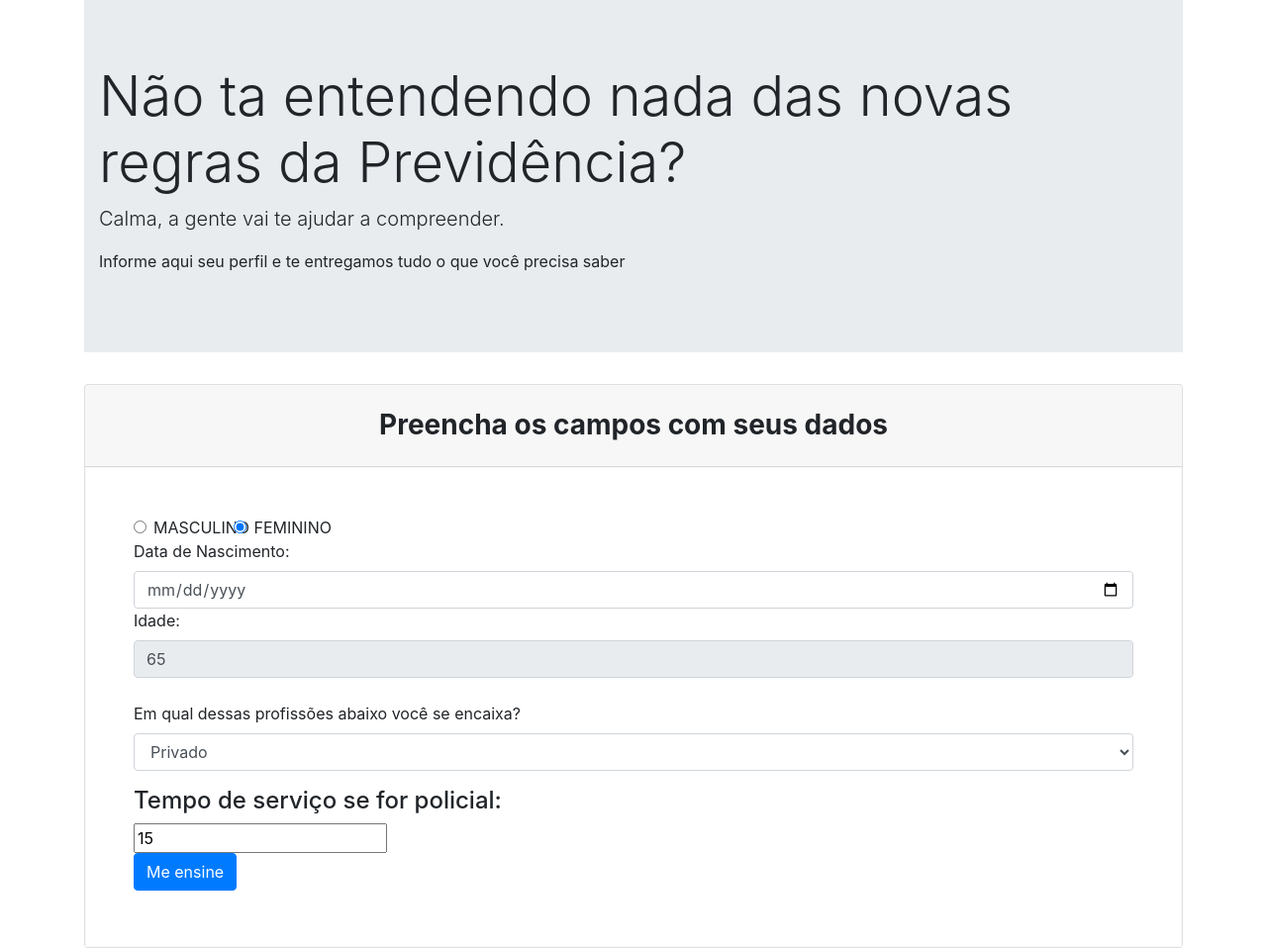
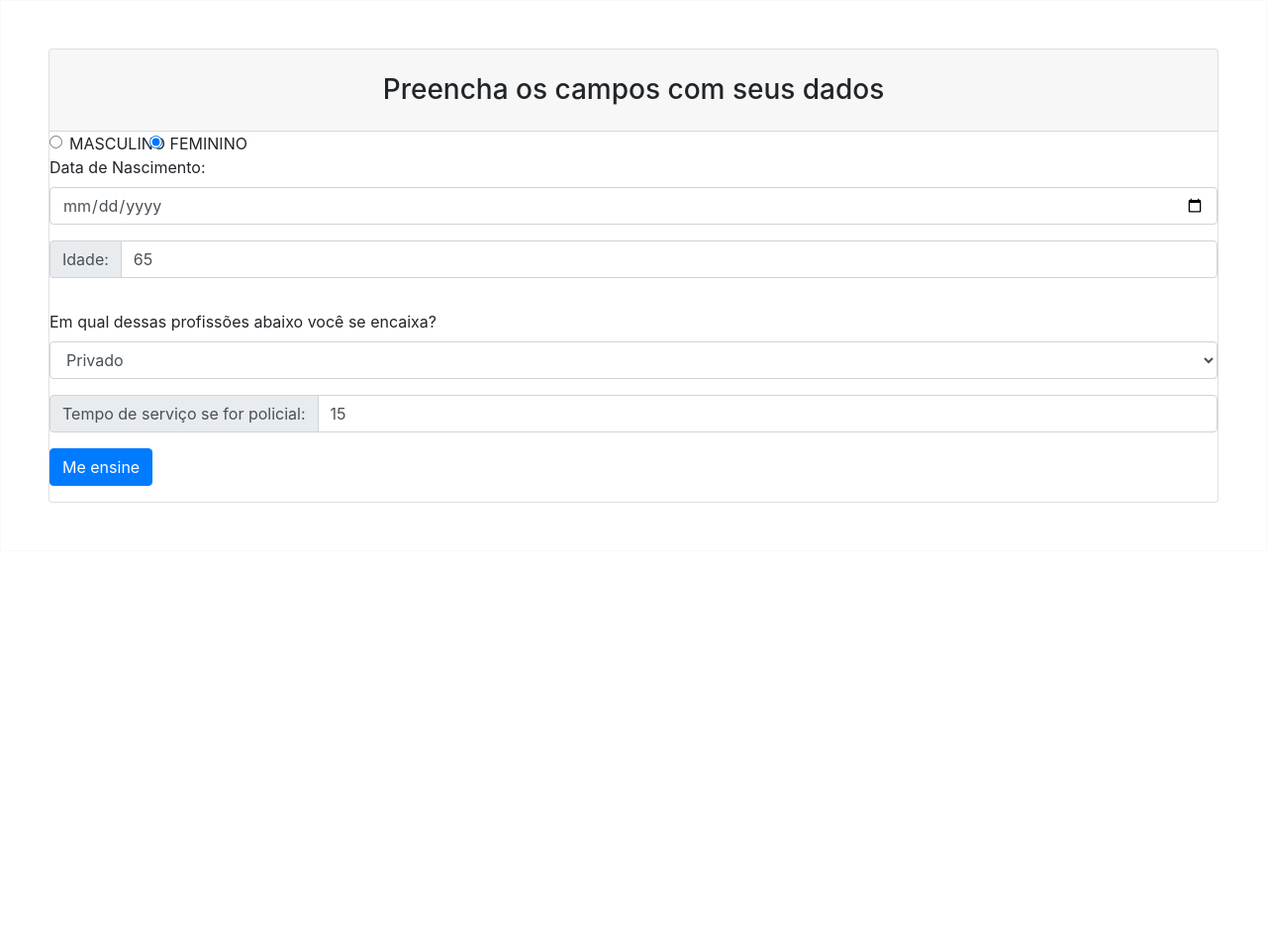
Before and after one commit to LiliGuimaraes/BrazilSocialSecurity, a plain HTML site: page index.html in a window 1280 px wide. Shown: the whole page at 99% size. After the commit the page ends 800 px from the top, so only its background shows below. Drawn offline with nearby package versions, Linux system fonts and the light colour scheme.

Commit message:
Update index.html

```diff
--- a/index.html
+++ b/index.html
@@ -6,31 +6,27 @@
     <meta charset="UTF-8">
     <meta name="viewport" content="width=device-width, initial-scale=1.0">
     <meta http-equiv="X-UA-Compatible" content="ie=edge">
-    <link rel="stylesheet" href="https://stackpath.bootstrapcdn.com/bootstrap/4.3.1/css/bootstrap.min.css" integrity="sha384-ggOyR0iXCbMQv3Xipma34MD+dH/1fQ784/j6cY/iJTQUOhcWr7x9JvoRxT2MZw1T" crossorigin="anonymous">
-    <script src="https://code.jquery.com/jquery-3.3.1.slim.min.js" integrity="sha384-q8i/X+965DzO0rT7abK41JStQIAqVgRVzpbzo5smXKp4YfRvH+8abtTE1Pi6jizo" crossorigin="anonymous"></script>
-    <script src="https://cdnjs.cloudflare.com/ajax/libs/popper.js/1.14.7/umd/popper.min.js" integrity="sha384-UO2eT0CpHqdSJQ6hJty5KVphtPhzWj9WO1clHTMGa3JDZwrnQq4sF86dIHNDz0W1" crossorigin="anonymous"></script>
-    <script src="https://stackpath.bootstrapcdn.com/bootstrap/4.3.1/js/bootstrap.min.js" integrity="sha384-JjSmVgyd0p3pXB1rRibZUAYoIIy6OrQ6VrjIEaFf/nJGzIxFDsf4x0xIM+B07jRM" crossorigin="anonymous"></script>
+    <link rel="stylesheet" href="https://stackpath.bootstrapcdn.com/bootstrap/4.3.1/css/bootstrap.min.css"
+        integrity="sha384-ggOyR0iXCbMQv3Xipma34MD+dH/1fQ784/j6cY/iJTQUOhcWr7x9JvoRxT2MZw1T" crossorigin="anonymous">
+    <script src="https://code.jquery.com/jquery-3.3.1.slim.min.js"
+        integrity="sha384-q8i/X+965DzO0rT7abK41JStQIAqVgRVzpbzo5smXKp4YfRvH+8abtTE1Pi6jizo"
+        crossorigin="anonymous"></script>
+    <script src="https://cdnjs.cloudflare.com/ajax/libs/popper.js/1.14.7/umd/popper.min.js"
+        integrity="sha384-UO2eT0CpHqdSJQ6hJty5KVphtPhzWj9WO1clHTMGa3JDZwrnQq4sF86dIHNDz0W1"
+        crossorigin="anonymous"></script>
+    <script src="https://stackpath.bootstrapcdn.com/bootstrap/4.3.1/js/bootstrap.min.js"
+        integrity="sha384-JjSmVgyd0p3pXB1rRibZUAYoIIy6OrQ6VrjIEaFf/nJGzIxFDsf4x0xIM+B07jRM"
+        crossorigin="anonymous"></script>
 
 </head>
 
 <body>
-    <div class="container">
-
-        <div class="jumbotron jumbotron-fluid">
-            <div class="container">
-                <h1 class="display-4">Não ta entendendo nada das novas regras da Previdência?</h1>
-                <p class="lead">Calma, a gente vai te ajudar a compreender.</p>
-                <p>Informe aqui seu perfil e te entregamos tudo o que você precisa saber</p>
-            </div>
-        </div>
-
+    <form>
+        <div class="border border-light p-5">
             <div class="card">
                 <h3 class="card-header info-color white-text text-center py-4">
-                <strong>Preencha os campos com seus dados</strong>
+                    Preencha os campos com seus dados
                 </h3>
-
-            <div class="border border-light p-5">
-                <div id="gender">
                 <div class="form-check" id="gender">
 
                     <input class="form-check-input" type="radio" name="gender" id="male" value="male">
@@ -38,21 +34,26 @@
                         MASCULINO
                     </label>
 
-                        <input class="form-check-input" type="radio" name="gender" id="female" value="female" checked>
+                    <input style="margin-right:20px" class="form-check-input" type="radio" name="gender" id="female"
+                        value="female" checked>
                     <label class="form-check-label">
                         FEMININO
                     </label>
                 </div>
+
                 <div>
                     <label for="data">Data de Nascimento:</label>
                     <input type="date" name="data" id="data" class="form-control">
                 </div>
-
-                    <div>
-                        <label for="idade">Idade:</label>
-                        <input value='65' type="num" name="idade" id="idade" class="form-control" placeholder="Idade" disabled>
+                <p>
+                    <div class="input-group mb-3">
+                        <div class="input-group-prepend">
+                            <label for="idade" class="input-group-text" id="inputGroup-sizing-default">Idade:</label>
                         </div>
-                    </br>
+                        <input value='65' type="num" name="idade" id="idade" class="form-control"
+                            aria-label="Sizing example input" aria-describedby="inputGroup-sizing-default">
+                    </div>
+                </p>
                 <div class="form-group">
                     <label>
                         Em qual dessas profissões abaixo você se encaixa?
@@ -67,18 +68,31 @@
                     </select>
                 </div>
 
-                    <div>
-                        <h4> Tempo de serviço se for policial:</h4>
-                        <input value="15" type="num" name="serviceOfficer" id="serviceOfficer">
+                <div class="input-group mb-3">
+                    <div class="input-group-prepend">
+                        <span class="input-group-text" id="inputGroup-sizing-default">Tempo de serviço se for
+                            policial:</span>
+                    </div>
+                    <input value="15" type="num" name="serviceOfficer" id="serviceOfficer" class="form-control"
+                        aria-label="Sizing example input" aria-describedby="inputGroup-sizing-default">
+                </div>
+                <p>
+                    <button onclick="MyButton()" class="btn btn-primary" type="button" data-toggle="collapse"
+                        data-target="#collapseExample" aria-expanded="false" aria-controls="collapseExample">
+                        Me ensine
+                    </button>
+                </p>
+                <div class="collapse" id="collapseExample">
+                    <div id="resume" class="card card-body">
+                        Anim pariatur cliche reprehenderit, enim eiusmod high life accusamus terry richardson ad squid.
+                        Nihil anim keffiyeh helvetica, craft beer labore wes anderson cred nesciunt sapiente ea
+                        proident.
+                    </div>
                 </div>
 
-                    <button class="btn btn-primary" onclick="MyButton()">Me ensine</button>
-                    <div id="resume">
-                        <h3></h3>
             </div>
         </div>
-            </div>
-        </div>
+    </form>
 </body>
 <script type="text/javascript" src="js/main.js"></script>
 
```
Lines whose indentation alone changed are shown as unchanged.
